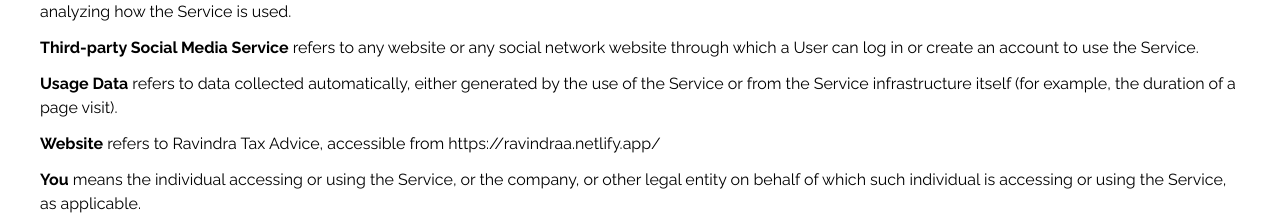
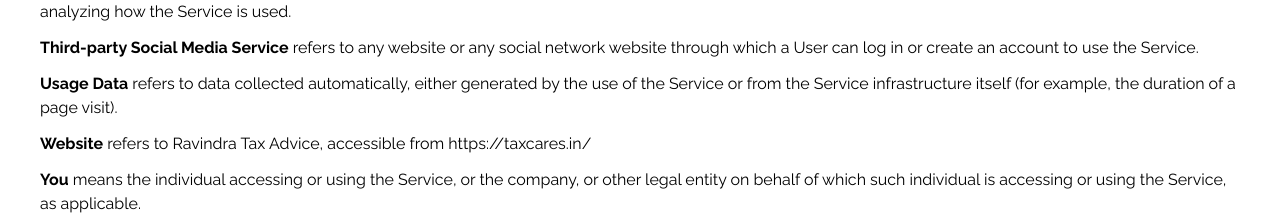
Before and after one commit to drashish77/ravindra-lp, a Next.js app: page /privacy-policy in a window 1280 px wide. Shown: the part 860-1084 px from the top of the page. Built offline with nearby package versions, Linux system fonts and the light colour scheme.

Commit message:
changed og web title

```diff
--- a/app/globals.css
+++ b/app/globals.css
@@ -31,3 +31,14 @@ body {
     text-wrap: balance;
   }
 }
+.bubble::after {
+  content: "";
+  border-top-left-radius: 50% 100%;
+  border-top-right-radius: 50% 100%;
+  position: absolute;
+  bottom: 0;
+  z-index: -1;
+  width: 100%;
+  background-color: #0f0f10;
+  height: 85%;
+}
--- a/app/layout.tsx
+++ b/app/layout.tsx
@@ -11,7 +11,7 @@ export const metadata: Metadata = {
   title: "Ravindra tax Advice & Preparation",
   description:
     "Maximize Your Refunds and Minimize Your Stress with Our Professional Tax Solutions",
-  openGraph: { images: "https://ravindraa.netlify.app/opengraph.png" },
+  openGraph: { images: "https://taxcares.in/opengraph.png" },
 };
 
 export default function RootLayout({
--- a/app/privacy-policy/page.tsx
+++ b/app/privacy-policy/page.tsx
@@ -118,11 +118,11 @@ const Policy = () => {
               <strong>Website</strong> refers to Ravindra Tax Advice, accessible
               from{" "}
               <a
-                href="https://ravindraa.netlify.app/"
+                href="https://taxcares.in/"
                 rel="external nofollow noopener"
                 target="_blank"
               >
-                https://ravindraa.netlify.app/
+                https://taxcares.in/
               </a>
             </p>
           </li>
@@ -568,11 +568,11 @@ const Policy = () => {
           <li>
             By visiting this page on our website:{" "}
             <a
-              href="https://ravindraa.netlify.app/"
+              href="https://taxcares.in/"
               rel="external nofollow noopener"
               target="_blank"
             >
-              https://ravindraa.netlify.app/
+              https://taxcares.in/
             </a>
           </li>
         </ul>
```
